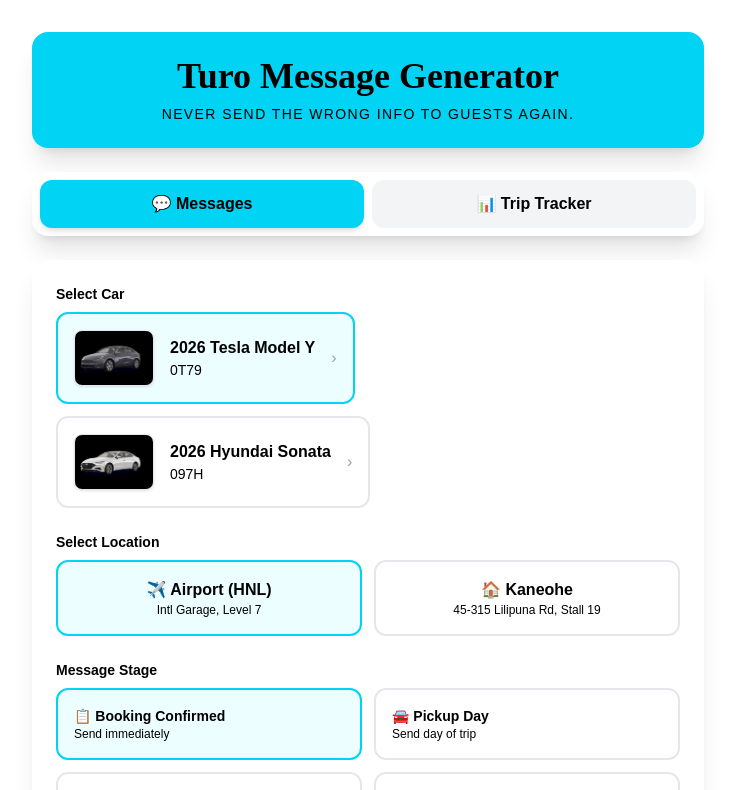
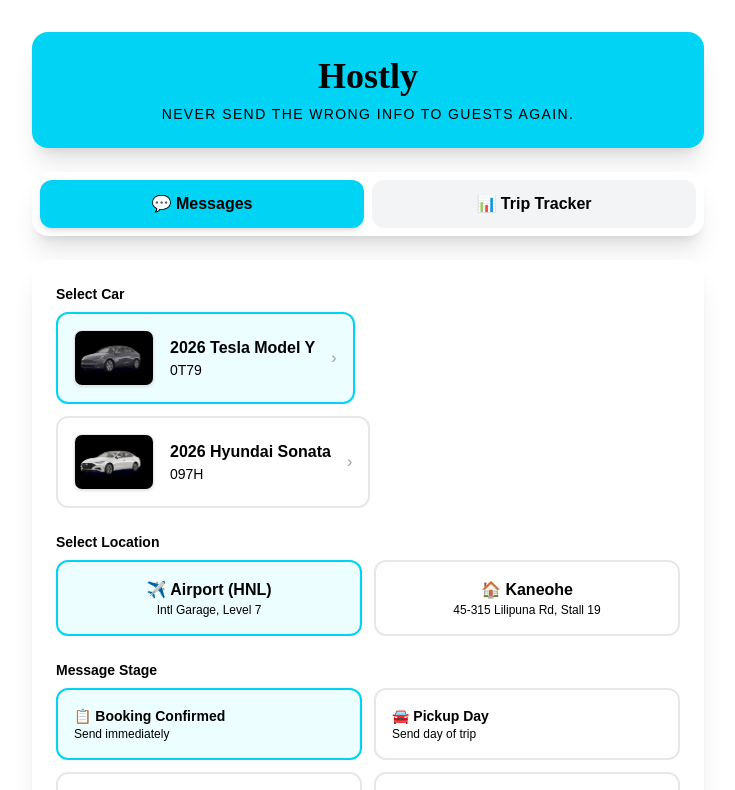
Before and after one commit to alfbot808/turo-message-app, a Next.js app: page / in a window 1280 px wide. Shown: the top 790 px of the page, without its empty margins (272-1007 px from the left). Built offline with nearby package versions, Linux system fonts and the light colour scheme.

Commit message:
Rebrand: Turo Message Generator → Hostly

```diff
--- a/src/app/layout.tsx
+++ b/src/app/layout.tsx
@@ -13,8 +13,8 @@
 });
 
 export const metadata: Metadata = {
-  title: "Turo Message Generator",
-  description: "Generate the perfect message for your Turo guests",
+  title: "Hostly - Never send the wrong info to guests again",
+  description: "The smart messaging tool for Turo hosts. Generate the right message for the right guest, every time.",
 };
 
 export default function RootLayout({
--- a/src/app/page.tsx
+++ b/src/app/page.tsx
@@ -221,7 +221,7 @@
       <div className="max-w-2xl mx-auto">
         {/* Header */}
         <div className="bg-cyan-400 rounded-2xl shadow-xl p-6 mb-6 text-center">
-          <h1 className="text-4xl font-black text-black mb-2" style={{ fontFamily: "'Brush Script MT', 'Dancing Script', cursive" }}>Turo Message Generator</h1>
+          <h1 className="text-4xl font-black text-black mb-2" style={{ fontFamily: "'Brush Script MT', 'Dancing Script', cursive" }}>Hostly</h1>
           <p className="text-black text-sm font-medium uppercase tracking-widest">Never send the wrong info to guests again.</p>
         </div>
 
```
Also changed, not shown: 1 other file (tests, documents, lock files or other folders).
